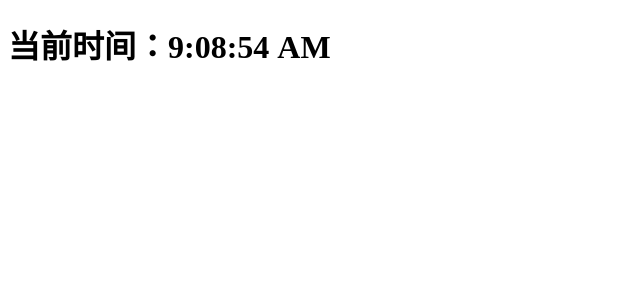
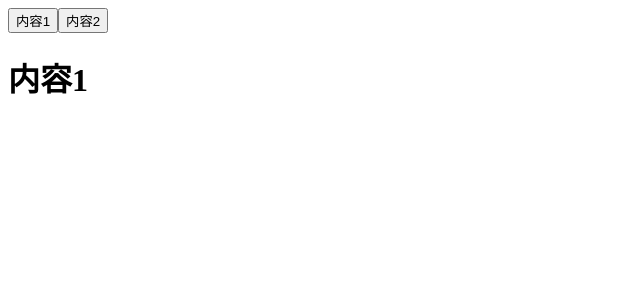
Before and after one commit to violateer/react-learn, a React (Create React App) app: page / in a window 1280 px wide. Shown: the top 300 px of the page, without its empty margins (0-640 px from the left). Built offline with nearby package versions, Linux system fonts and the light colour scheme.

Commit message:
绑定事件

```diff
--- a/src/App.css
+++ b/src/App.css
@@ -1,7 +1,7 @@
-.font {
-  font-size: 32px;
+.content {
+  display: none;
 }
 
-.bg {
-  background-color: red;
+.content.active {
+  display: block;
 }
--- a/src/index.js
+++ b/src/index.js
@@ -1,40 +1,54 @@
 import React from 'react';
 import ReactDOM from 'react-dom';
+import './App.css';
 
-// React State
-class Clock extends React.Component {
+class Tab extends React.Component {
   constructor(props) {
     super(props);
-    // 状态(数据) --> view
+
+    // 设置状态(数据)
     this.state = {
-      time: new Date().toLocaleTimeString(),
+      c1: 'content active',
+      c2: 'content',
     };
+
+    // 绑定this
+    this.clickEvent = this.clickEvent.bind(this);
+  }
+
+  clickEvent(e) {
+    let index = e.target.dataset.index;
+    if (index === '1') {
+      this.setState({
+        c1: 'content active',
+        c2: 'content',
+      });
+    } else {
+      this.setState({
+        c1: 'content',
+        c2: 'content active',
+      });
+    }
   }
 
   render() {
-    // this.state.time = new Date().toLocaleTimeString();
     return (
       <div>
-        <h1>当前时间：{this.state.time}</h1>
+        <button data-index="1" onClick={this.clickEvent}>
+          内容1
+        </button>
+        <button data-index="2" onClick={this.clickEvent}>
+          内容2
+        </button>
+        <div className={this.state.c1}>
+          <h1>内容1</h1>
+        </div>
+        <div className={this.state.c2}>
+          <h1>内容2</h1>
+        </div>
       </div>
     );
   }
-
-  // 生命周期函数 componentDidMount  组件渲染完成时调用
-  componentDidMount() {
-    setInterval(() => {
-      // 不要用这种方式
-      // this.state.time = new Date().toLocaleTimeString();
-
-      this.setState({
-        time: new Date().toLocaleTimeString(),
-      });
-    }, 1000);
-  }
 }
 
-ReactDOM.render(<Clock />, document.querySelector('#root'));
-
-// setInterval(() => {
-//   ReactDOM.render(<Clock />, document.querySelector('#root'));
-// }, 1000);
+ReactDOM.render(<Tab />, document.querySelector('#root'));
```
